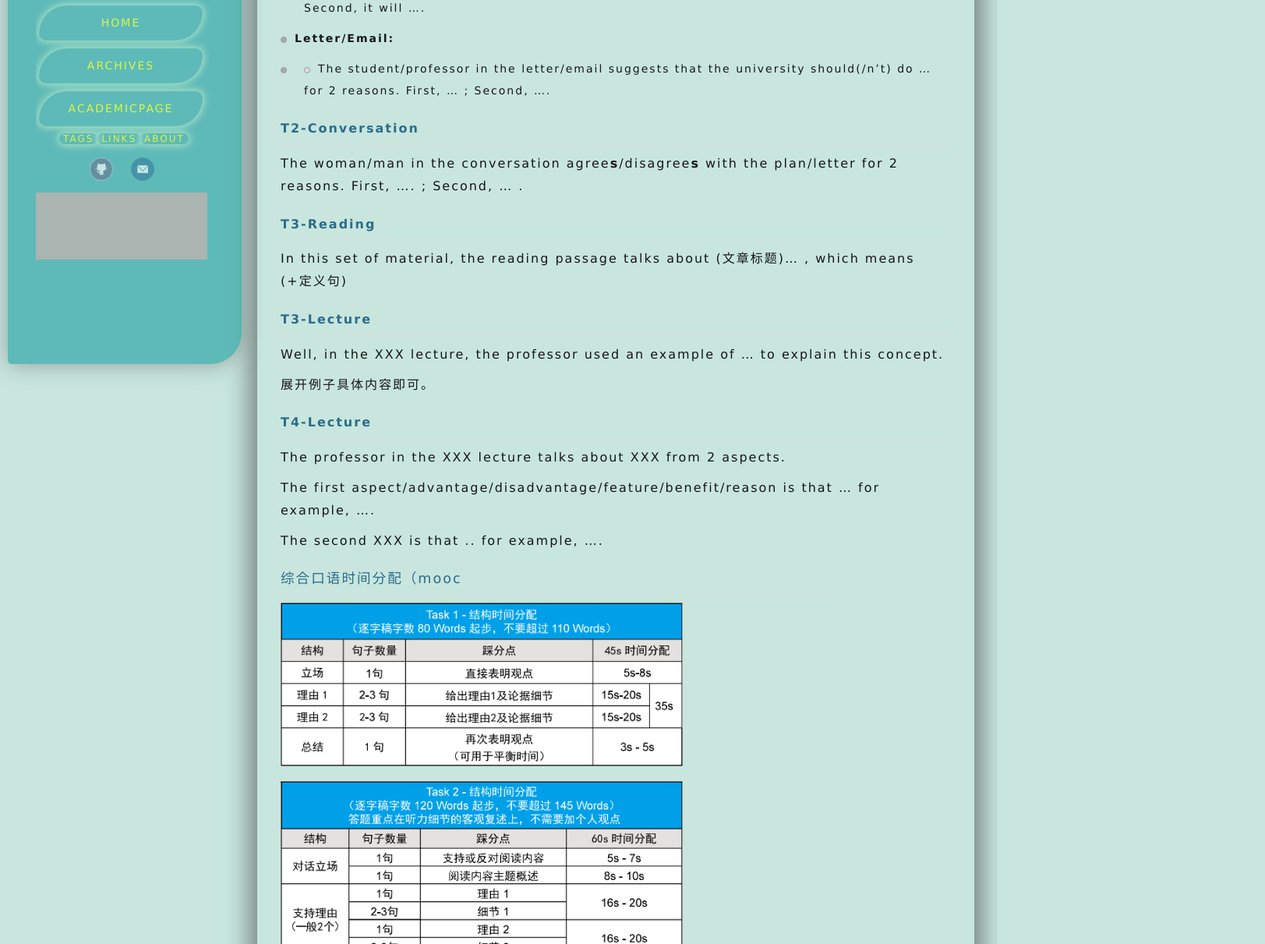
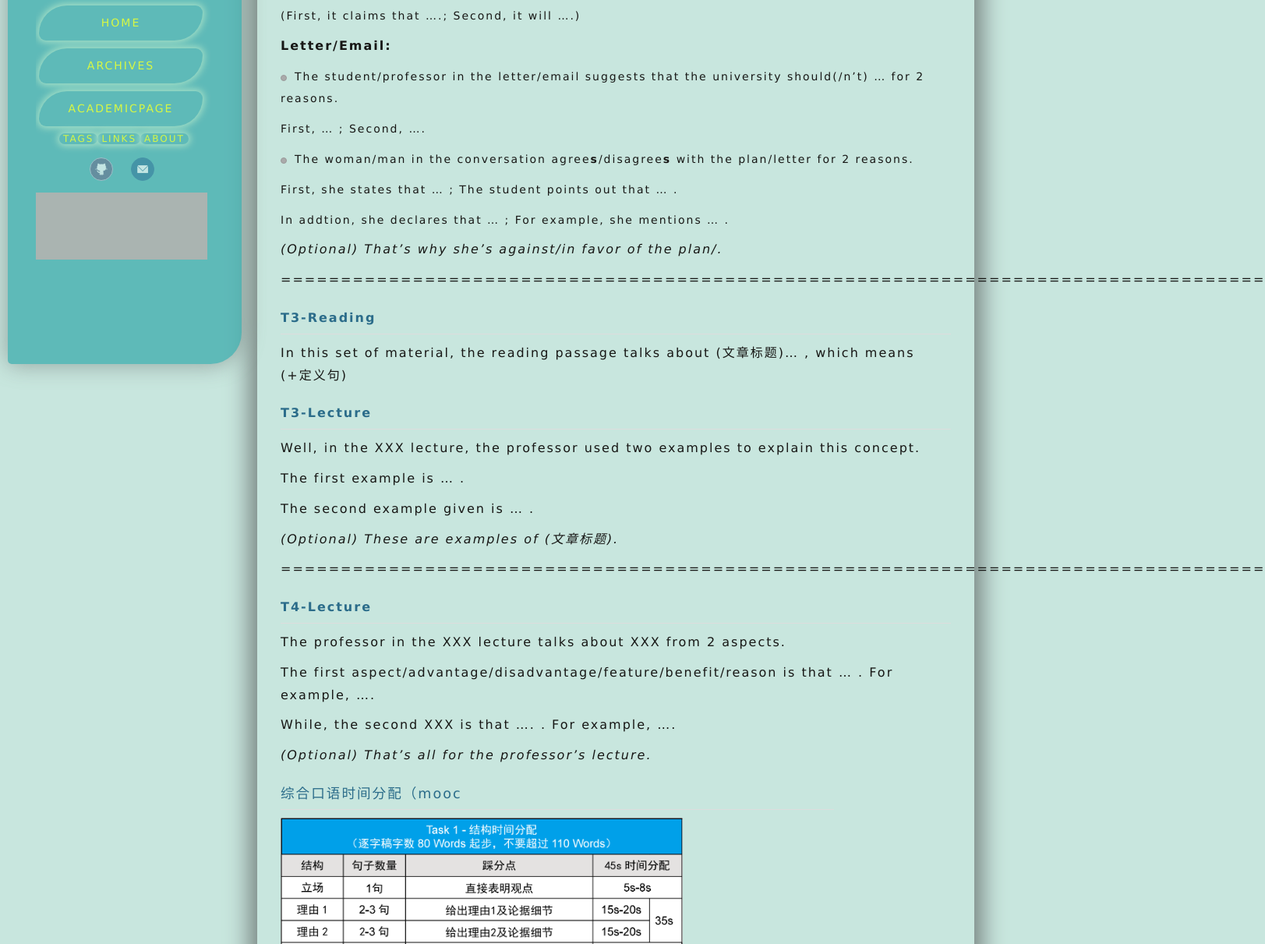
Before and after one commit to OtoMaple/OtoMaple.github.io, a plain HTML site: page 2023/06/03/托福最终模板/index.html in a window 1280 px wide. Shown: the part 323-1534 px from the top of the page at 78% size, 1623 px wide, since content can reach past the window. Drawn offline with nearby package versions, Linux system fonts and the light colour scheme; some packages are replaced by stand-ins of ours; no server answers; grey boxes are pictures that could not be loaded; a script that the page names is missing; a web font is replaced by a local one.

Commit message:
Site updated: 2023-06-03 11:22:09

```diff
--- a/2023/06/03/托福最终模板/index.html
+++ b/2023/06/03/托福最终模板/index.html
@@ -9,19 +9,19 @@
 
 
   <meta name="viewport" content="width=device-width, initial-scale=1, maximum-scale=1">
-  <meta name="description" content="综合口语模板（hugehuge版涉及更多阅读内容，顺序更为连贯，难度稍低 T2-Reading School Announcement:   In the reading, we know that the university has decided to do … First, it claims that ….; Second, it will ….   Letter&#x2F;Email:   Th">
+  <meta name="description" content="综合口语模板（huge改huge版涉及更多阅读内容，顺序更为连贯，难度稍低 T2School Announcement:  In the reading, we know that the university has decided to … . (First, it claims that ….; Second, it will ….)   Letter&#x2F;Email:  The student">
 <meta property="og:type" content="article">
 <meta property="og:title" content="托福最终模板">
 <meta property="og:url" content="https://otomaple.github.io/2023/06/03/%E6%89%98%E7%A6%8F%E6%9C%80%E7%BB%88%E6%A8%A1%E6%9D%BF/index.html">
 <meta property="og:site_name" content="OtoMaple&#39;s Homepage">
-<meta property="og:description" content="综合口语模板（hugehuge版涉及更多阅读内容，顺序更为连贯，难度稍低 T2-Reading School Announcement:   In the reading, we know that the university has decided to do … First, it claims that ….; Second, it will ….   Letter&#x2F;Email:   Th">
+<meta property="og:description" content="综合口语模板（huge改huge版涉及更多阅读内容，顺序更为连贯，难度稍低 T2School Announcement:  In the reading, we know that the university has decided to … . (First, it claims that ….; Second, it will ….)   Letter&#x2F;Email:  The student">
 <meta property="og:locale" content="en_US">
 <meta property="og:image" content="https://otomaple.github.io/images/%E6%89%98%E7%A6%8F%E6%9C%80%E7%BB%88%E6%A8%A1%E6%9D%BF/image-20230602203458613.png">
 <meta property="og:image" content="https://otomaple.github.io/images/%E6%89%98%E7%A6%8F%E6%9C%80%E7%BB%88%E6%A8%A1%E6%9D%BF/image-20230602203547591.png">
 <meta property="og:image" content="https://otomaple.github.io/images/%E6%89%98%E7%A6%8F%E6%9C%80%E7%BB%88%E6%A8%A1%E6%9D%BF/image-20230602203617709.png">
 <meta property="og:image" content="https://otomaple.github.io/images/%E6%89%98%E7%A6%8F%E6%9C%80%E7%BB%88%E6%A8%A1%E6%9D%BF/image-20230602203652894.png">
 <meta property="article:published_time" content="2023-06-03T02:55:00.000Z">
-<meta property="article:modified_time" content="2023-06-03T03:01:48.407Z">
+<meta property="article:modified_time" content="2023-06-03T03:21:57.192Z">
 <meta property="article:author" content="OtoMaple">
 <meta property="article:tag" content="托福">
 <meta name="twitter:card" content="summary">
@@ -324,32 +324,41 @@ mjx-container[display="true"] + br {
 
     <div class="article-entry" itemprop="articleBody">
 
-        <h3 id="综合口语模板（huge"><a href="#综合口语模板（huge" class="headerlink" title="综合口语模板（huge"></a>综合口语模板（huge</h3><p>huge版涉及更多阅读内容，顺序更为连贯，难度稍低</p>
-<h4 id="T2-Reading"><a href="#T2-Reading" class="headerlink" title="T2-Reading"></a>T2-Reading</h4><ul>
-<li><p><strong>School Announcement:</strong></p>
-</li>
-<li><ul>
-<li>In the reading, we know that the university has decided to do … First, it claims that ….; Second, it will ….</li>
-</ul>
-</li>
-<li><p><strong>Letter/Email:</strong></p>
-</li>
-<li><ul>
-<li>The student/professor in the letter/email suggests that the university should(/n’t) do … for 2 reasons. First, … ; Second, ….</li>
-</ul>
+        <h3 id="综合口语模板（huge改"><a href="#综合口语模板（huge改" class="headerlink" title="综合口语模板（huge改"></a>综合口语模板（huge改</h3><p>huge版涉及更多阅读内容，顺序更为连贯，难度稍低</p>
+<h4 id="T2"><a href="#T2" class="headerlink" title="T2"></a>T2</h4><p><strong>School Announcement:</strong></p>
+<ul>
+<li><p>In the reading, we know that the university has decided to … .</p>
+<p>(First, it claims that ….; Second, it will ….)</p>
 </li>
 </ul>
-<h4 id="T2-Conversation"><a href="#T2-Conversation" class="headerlink" title="T2-Conversation"></a><strong>T2-Conversation</strong></h4><p>The woman/man in the conversation agree<strong>s</strong>/disagree<strong>s</strong> with the plan/letter for 2 reasons. First, …. ; Second, … .</p>
+<p><strong>Letter/Email:</strong></p>
+<ul>
+<li><p>The student/professor in the letter/email suggests that the university should(/n’t) … for 2 reasons. </p>
+<p>First, … ; Second, ….</p>
+</li>
+</ul>
+<ul>
+<li><p>The woman/man in the conversation agree<strong>s</strong>/disagree<strong>s</strong> with the plan/letter for 2 reasons. </p>
+<p>First, she states that … ;  The student points out that … .</p>
+<p>In addtion, she declares that … ; For example, she mentions … .</p>
+</li>
+</ul>
+<p><em>(Optional) That’s why she’s against/in favor of the plan/.</em></p>
+<p>==================================================================================</p>
 <h4 id="T3-Reading"><a href="#T3-Reading" class="headerlink" title="T3-Reading"></a><strong>T3-Reading</strong></h4><p>In this set of material, the reading passage talks about (文章标题)… , which means (+定义句)</p>
-<h4 id="T3-Lecture"><a href="#T3-Lecture" class="headerlink" title="T3-Lecture"></a><strong>T3-Lecture</strong></h4><p>Well, in the XXX lecture, the professor used an example of … to explain this concept.</p>
-<p>展开例子具体内容即可。</p>
+<h4 id="T3-Lecture"><a href="#T3-Lecture" class="headerlink" title="T3-Lecture"></a><strong>T3-Lecture</strong></h4><p>Well, in the XXX lecture, the professor used two examples to explain this concept.</p>
+<p>The first example is … .</p>
+<p>The second example given is … .</p>
+<p><em>(Optional) These are examples of (文章标题).</em></p>
+<p>==================================================================================</p>
 <h4 id="T4-Lecture"><a href="#T4-Lecture" class="headerlink" title="T4-Lecture"></a><strong>T4-Lecture</strong></h4><p>The professor in the XXX lecture talks about XXX from 2 aspects.</p>
-<p>The first aspect/advantage/disadvantage/feature/benefit/reason is that … for example, ….</p>
-<p>The second XXX is that .. for example, ….</p>
-<h3 id="综合口语时间分配（mooc"><a href="#综合口语时间分配（mooc" class="headerlink" title="综合口语时间分配（mooc"></a>综合口语时间分配（mooc</h3><p><img src="/images/托福最终模板/image-20230602203458613.png" alt="image-20230602203458613" style="zoom: 60%;"></p>
-<p><img src="/images/托福最终模板/image-20230602203547591.png" alt="image-20230602203547591" style="zoom:60%;"></p>
-<p><img src="/images/托福最终模板/image-20230602203617709.png" alt="image-20230602203617709" style="zoom:60%;"></p>
-<p><img src="/images/托福最终模板/image-20230602203652894.png" alt="image-20230602203652894" style="zoom:60%;"></p>
+<p>The first aspect/advantage/disadvantage/feature/benefit/reason is that … . For example, ….</p>
+<p>While, the second XXX is that …. . For example, ….</p>
+<p><em>(Optional) That’s all for the professor’s lecture.</em></p>
+<h3 id="综合口语时间分配（mooc"><a href="#综合口语时间分配（mooc" class="headerlink" title="综合口语时间分配（mooc"></a>综合口语时间分配（mooc</h3><p><img src="/images/托福最终模板/image-20230602203458613.png" alt="image-20230602203458613" style="zoom: 50%;"></p>
+<p><img src="/images/托福最终模板/image-20230602203547591.png" alt="image-20230602203547591" style="zoom:50%;"></p>
+<p><img src="/images/托福最终模板/image-20230602203617709.png" alt="image-20230602203617709" style="zoom:50%;"></p>
+<p><img src="/images/托福最终模板/image-20230602203652894.png" alt="image-20230602203652894" style="zoom:50%;"></p>
 <h3 id="综合写作模板-vince"><a href="#综合写作模板-vince" class="headerlink" title="综合写作模板: vince"></a>综合写作模板: vince</h3><p><strong>(150-225words)</strong></p>
 <p>In the reading material, the author cites three reasons to support the viewpoint that <strong>(summary of reading intro)</strong>. Nevertheless, the lecturer in the listening material argues that <strong>(summary of listening intro)</strong>, and opposes the points in the reading material.</p>
 <p>First and foremost, the author argues that <strong>(reading point 1 + flow of idea)</strong>. However, the lecturer offers an opposite stand that <strong>(listening point 1 + details)</strong>. </p>
```
Also changed, not shown: index.html (+31 -22 lines).
